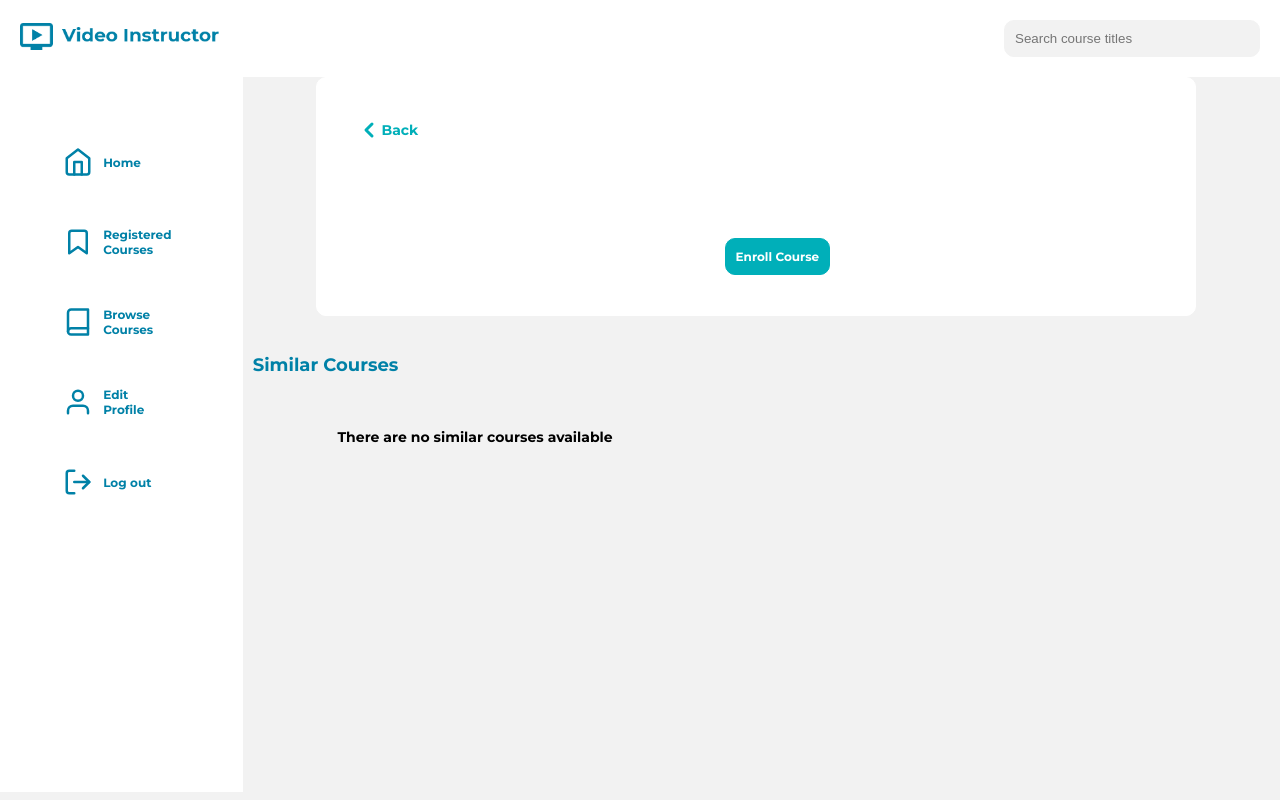
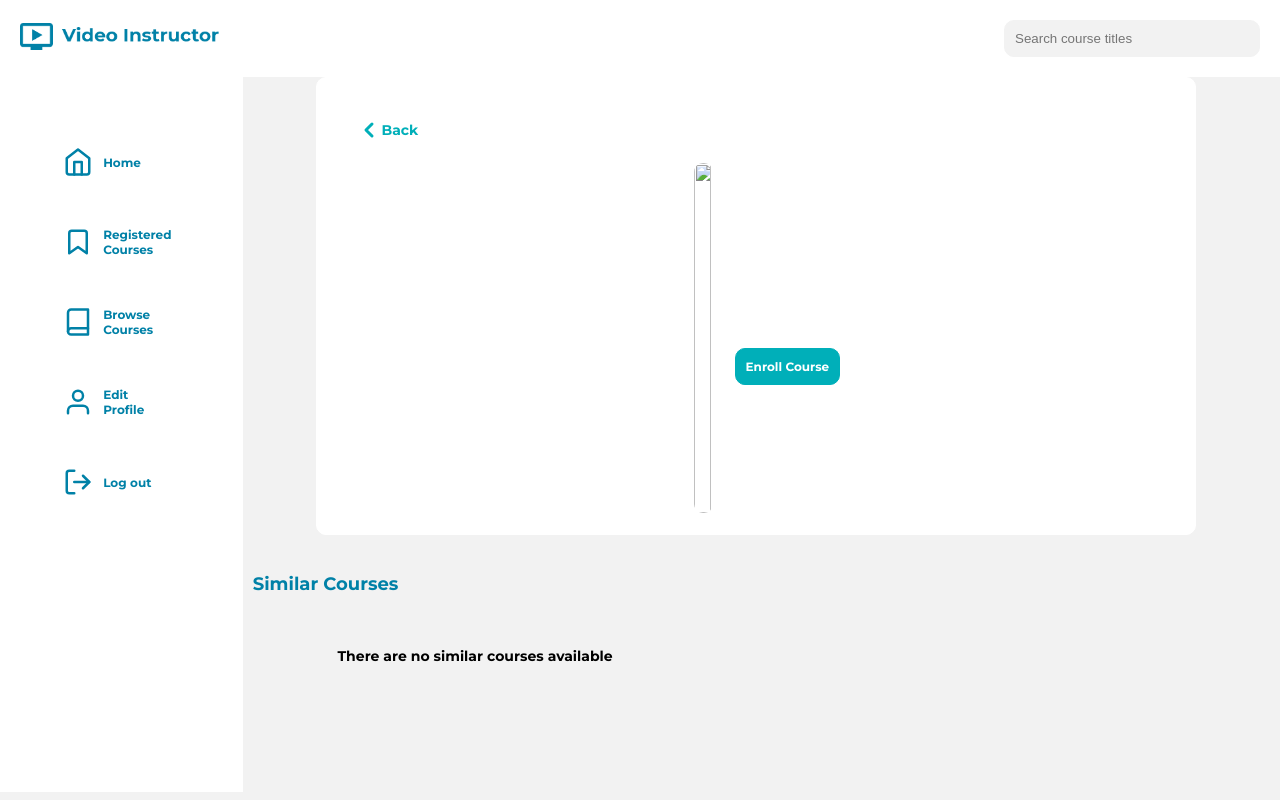
Before and after one commit to g90tony/Video-Instructor, a Django app: page /courses/browse/view/1 in a window 1280 px wide. Run offline with Django 3.2, Linux system fonts and the light colour scheme; the visitor is signed in with stand-in values (Sample User, id 1); data that the repository does not hold is empty.

Commit message:
added course image styling

```diff
--- a/static/css/components.css
+++ b/static/css/components.css
@@ -73,6 +73,13 @@
   padding: 0 10px;
 }
 
+.course-view-img {
+  width: 90%;
+  height: 350px;
+
+  object-fit: cover;
+}
+
 /* form components */
 
 label {
```
